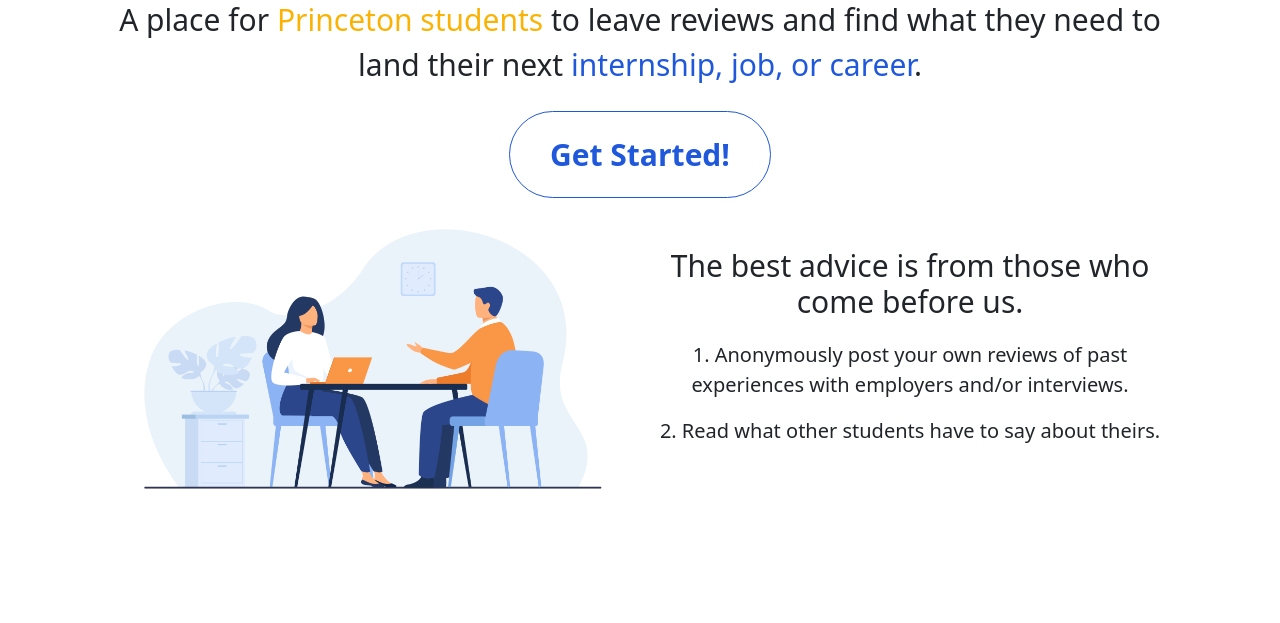
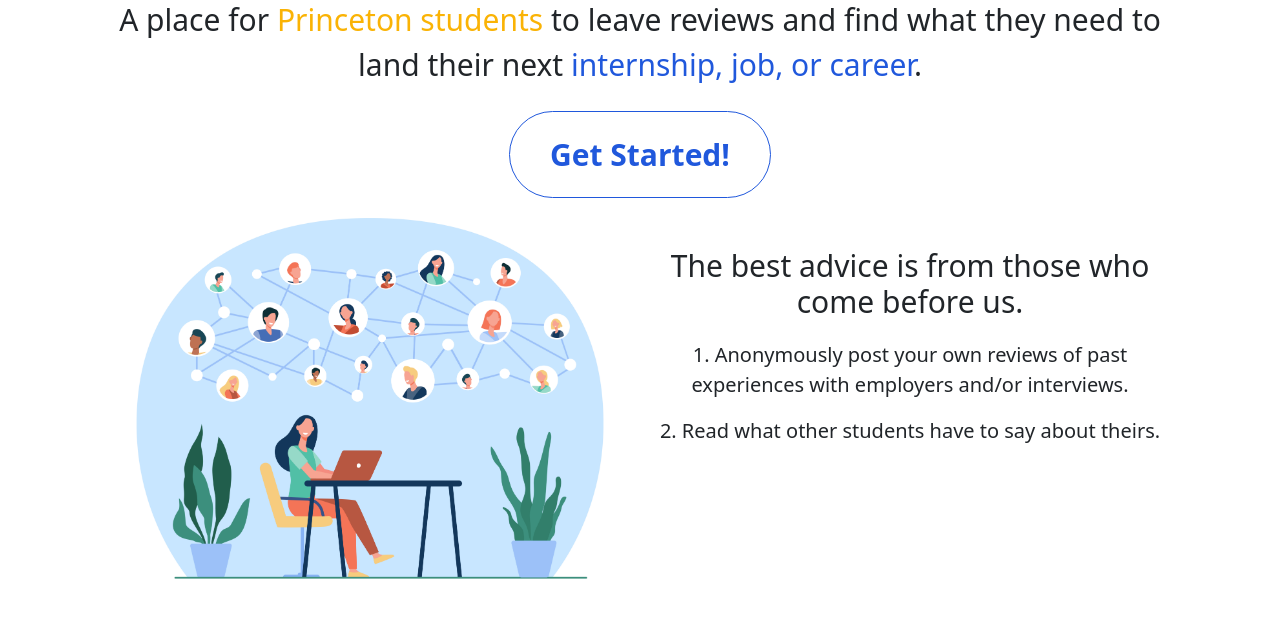
Before and after one commit to ambrim/TigerJobs, a Flask app: page / in a window 1280 px wide. Shown: the part 177-800 px from the top of the page. Run offline with Flask 2, Linux system fonts and the light colour scheme; some libraries are stand-ins or nearby versions.

Commit message:
Changed landing image

```diff
--- a/templates/landing.html
+++ b/templates/landing.html
@@ -44,10 +44,10 @@
         <button type="button" class="landing-btn"><b>Get Started!</b></button>
         <div class="container">
             <div class="row">
-                <div class="col-sm">
+                <div class="col-lg">
                     <img class="landing-img" src='/static/assets/landing.jpg'>
                 </div>
-                <div class="col-sm">
+                <div class="col-lg">
                     <h2>The best advice is from those who come before us.</h2>
                     <p class="landing-list">
                         1. Anonymously post your own reviews of past experiences
```
Also changed, not shown: static/assets/interview.jpg (added), static/assets/landing.jpg.
